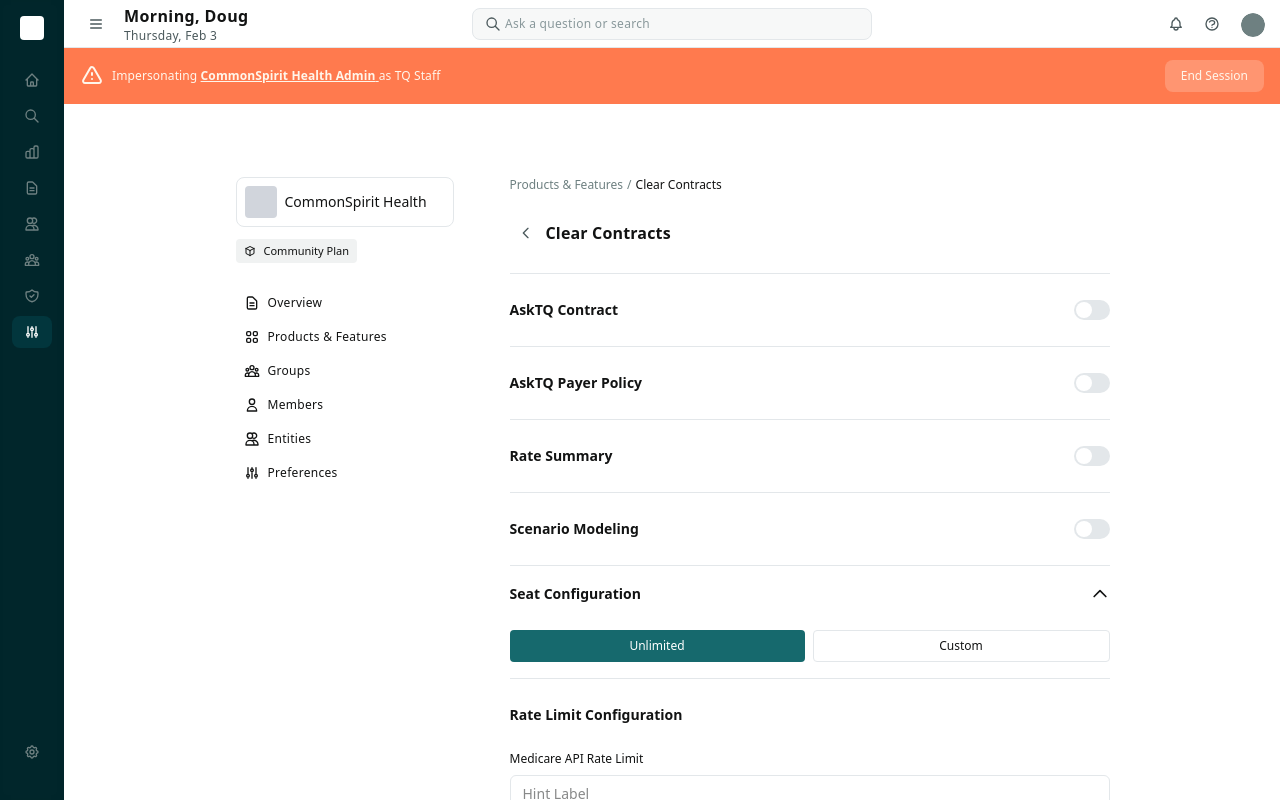
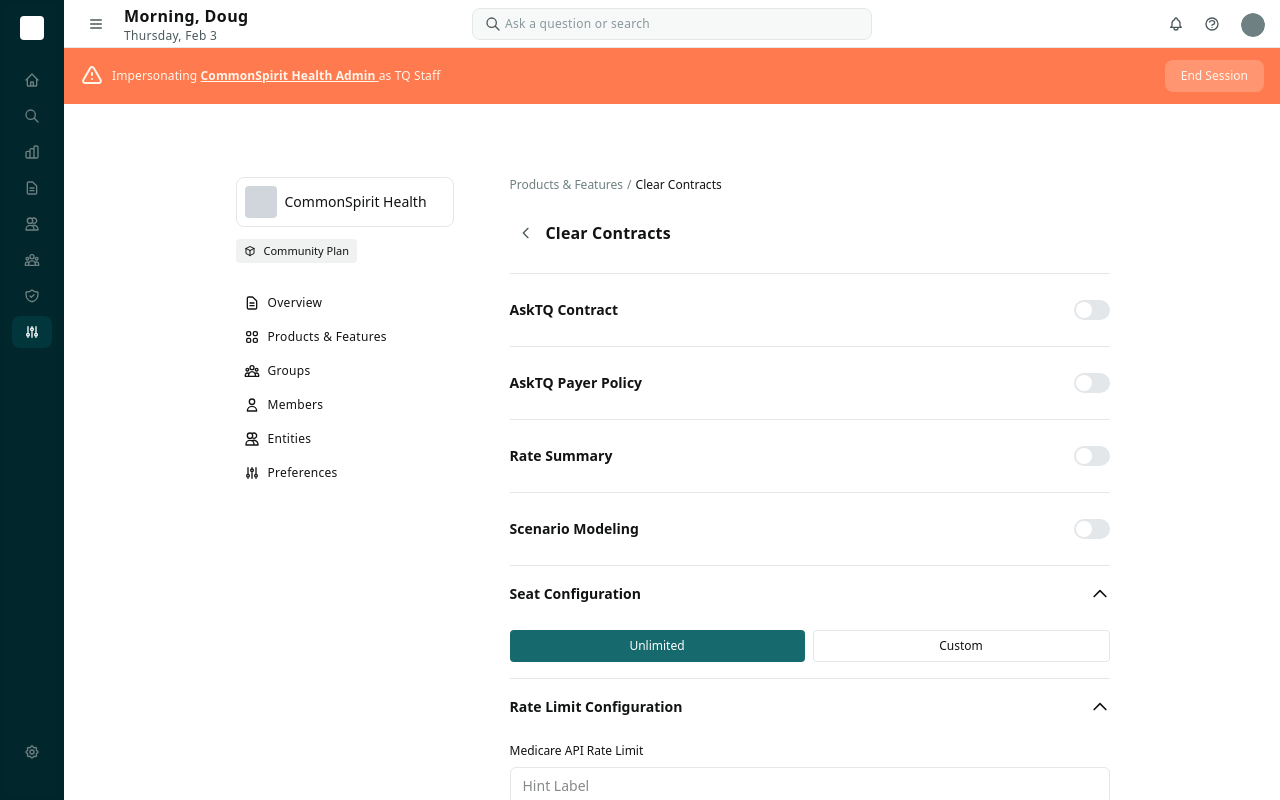
Before and after one commit to damonstrick/adminapp, a Next.js app: page /permissions/products/clear-contracts in a window 1280 px wide. Built offline with nearby package versions, Linux system fonts and the light colour scheme.

Commit message:
Add dropdown icons to Rate Limit Configuration and Processes sections

```diff
--- a/components/ClearContractsProductEntitlement.tsx
+++ b/components/ClearContractsProductEntitlement.tsx
@@ -8,6 +8,8 @@
 export default function ClearContractsProductEntitlement() {
   const [preferencesOpen, setPreferencesOpen] = useState(true);
   const [seatConfigOpen, setSeatConfigOpen] = useState(true);
+  const [rateLimitOpen, setRateLimitOpen] = useState(true);
+  const [processesOpen, setProcessesOpen] = useState(true);
 
   // Seat Configuration state
   const [initialSeatConfig, setInitialSeatConfig] = useState({
@@ -563,18 +565,24 @@
       </div>
 
       {/* Rate Limit Configuration Section */}
-      <div className="border-b border-[#e3e7ea] border-solid box-border flex flex-col gap-2 items-start px-0 py-6 relative shrink-0 w-full">
+      <div className="border-b border-[#e3e7ea] border-solid box-border flex flex-col gap-2 items-start px-0 py-4 relative shrink-0 w-full">
         <div className="w-full flex items-center gap-2 mb-4 h-6">
-          <div className="flex items-center gap-2 flex-1 h-6">
+          <button
+            onClick={() => setRateLimitOpen(!rateLimitOpen)}
+            className="flex items-center gap-2 flex-1 h-6"
+          >
             <p className="font-semibold text-sm text-[#121313]">Rate Limit Configuration</p>
             {isRateLimitDirty && (
               <div className="w-2 h-2 bg-[#16696d] rounded-full ml-1"></div>
             )}
-          </div>
+          </button>
           <div className="w-[60px] h-6 flex items-center justify-center">
             {isRateLimitDirty && savedSection !== 'rateLimit' && savedSection !== 'all' && (
               <button
-                onClick={handleSaveRateLimit}
+                onClick={(e) => {
+                  e.stopPropagation();
+                  handleSaveRateLimit();
+                }}
                 className="px-4 py-1 bg-[#16696d] text-white rounded-lg text-xs font-medium hover:bg-[#0d5256] h-6"
               >
                 Save
@@ -586,7 +594,21 @@
               </div>
             )}
           </div>
+          <button
+            onClick={() => setRateLimitOpen(!rateLimitOpen)}
+            className="flex items-center h-6"
+          >
+            <svg
+              className={`w-5 h-5 text-[#121313] transition-transform ${rateLimitOpen ? 'rotate-180' : ''}`}
+              fill="none"
+              stroke="currentColor"
+              viewBox="0 0 24 24"
+            >
+              <path strokeLinecap="round" strokeLinejoin="round" strokeWidth={2} d="M19 9l-7 7-7-7" />
+            </svg>
+          </button>
         </div>
+        {rateLimitOpen && (
           <div className="flex flex-col gap-2 items-start relative shrink-0 w-full">
             <label className="text-xs font-normal text-[#121313]">Medicare API Rate Limit</label>
             <input
@@ -597,21 +619,28 @@
               className="w-full px-3 py-2 border border-[#e3e7ea] rounded-md text-sm text-[#121313] focus:outline-none focus:ring-2 focus:ring-[#16696d]"
             />
           </div>
+        )}
       </div>
 
       {/* Processes Section */}
-      <div className="border-b border-[#e3e7ea] border-solid box-border flex flex-col gap-2 items-start px-0 py-6 relative shrink-0 w-full">
+      <div className="border-b border-[#e3e7ea] border-solid box-border flex flex-col gap-2 items-start px-0 py-4 relative shrink-0 w-full">
         <div className="w-full flex items-center gap-2 mb-4 h-6">
-          <div className="flex items-center gap-2 flex-1 h-6">
+          <button
+            onClick={() => setProcessesOpen(!processesOpen)}
+            className="flex items-center gap-2 flex-1 h-6"
+          >
             <p className="font-semibold text-sm text-[#121313]">Processes</p>
             {isProcessesDirty && (
               <div className="w-2 h-2 bg-[#16696d] rounded-full ml-1"></div>
             )}
-          </div>
+          </button>
           <div className="w-[60px] h-6 flex items-center justify-center">
             {isProcessesDirty && savedSection !== 'processes' && savedSection !== 'all' && (
               <button
-                onClick={handleSaveProcesses}
+                onClick={(e) => {
+                  e.stopPropagation();
+                  handleSaveProcesses();
+                }}
                 className="px-4 py-1 bg-[#16696d] text-white rounded-lg text-xs font-medium hover:bg-[#0d5256] h-6"
               >
                 Save
@@ -623,7 +652,21 @@
               </div>
             )}
           </div>
+          <button
+            onClick={() => setProcessesOpen(!processesOpen)}
+            className="flex items-center h-6"
+          >
+            <svg
+              className={`w-5 h-5 text-[#121313] transition-transform ${processesOpen ? 'rotate-180' : ''}`}
+              fill="none"
+              stroke="currentColor"
+              viewBox="0 0 24 24"
+            >
+              <path strokeLinecap="round" strokeLinejoin="round" strokeWidth={2} d="M19 9l-7 7-7-7" />
+            </svg>
+          </button>
         </div>
+        {processesOpen && (
           <div className="flex flex-col gap-6 items-start relative shrink-0 w-full" style={{ paddingLeft: '16px' }}>
           {/* Auto Indexing */}
           <div className="flex items-center justify-between relative shrink-0 w-full h-5">
@@ -697,6 +740,7 @@
             </label>
           </div>
           </div>
+        )}
       </div>
 
       {/* Preferences Section */}
```
Lines whose indentation alone changed are shown as unchanged.
